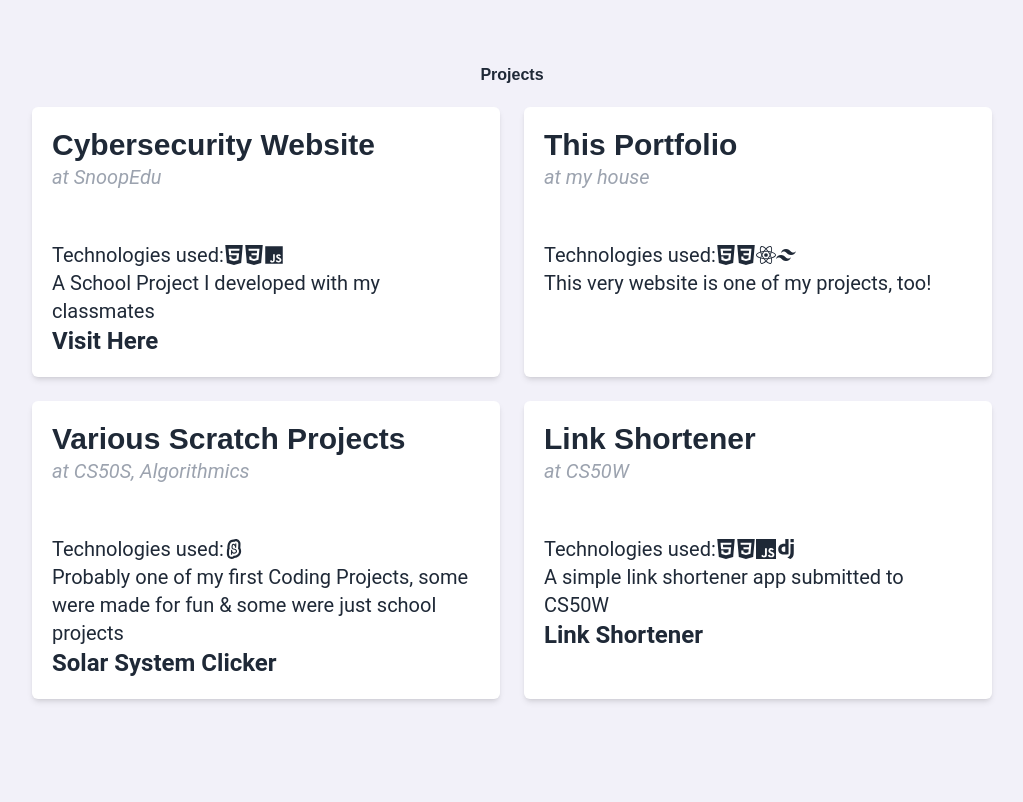
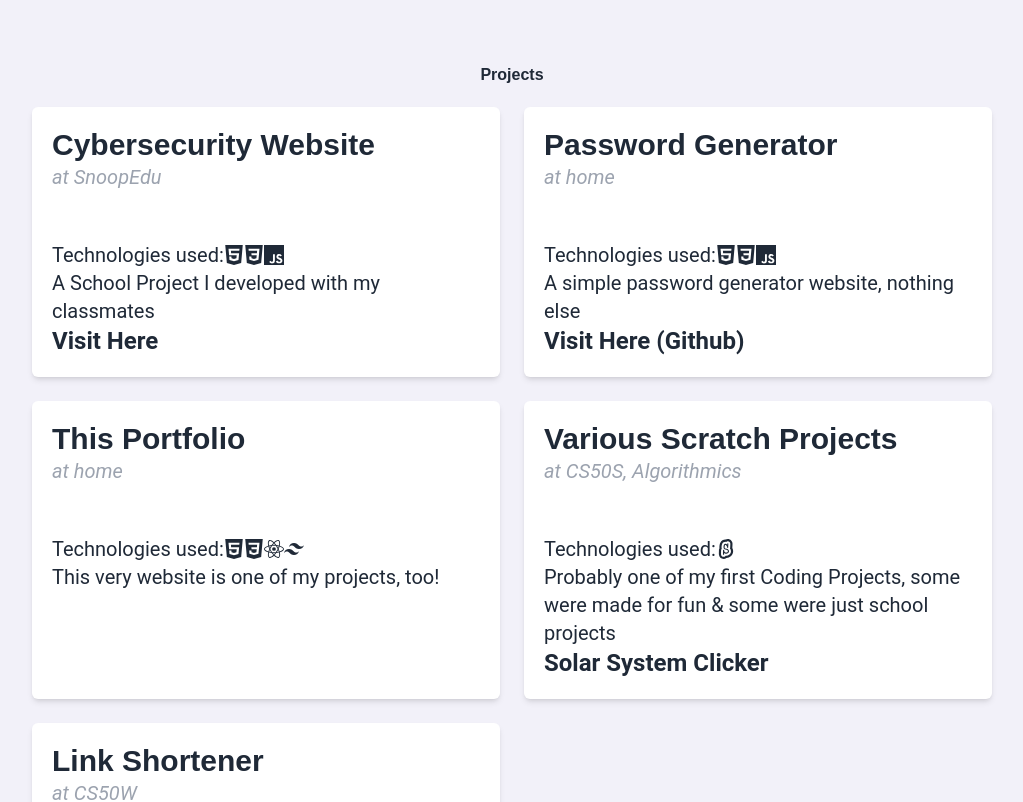
Before and after one commit to virakbothportfolio/virakbothportfolio.github.io, a React (Vite) app in the folder my-app/: page / in a window 1280 px wide. Shown: the part 6480-7282 px from the top of the page, without its empty margins (128-1151 px from the left). Built offline with nearby package versions, Linux system fonts and the light colour scheme.

Commit message:
Added "Password Gen" Project

```diff
--- a/my-app/src/components/Projects.jsx
+++ b/my-app/src/components/Projects.jsx
@@ -1,5 +1,4 @@
 import React from 'react';
-import { FaJs } from 'react-icons/fa';
 import { SiScratch, SiHtml5, SiCss3, SiJavascript, SiTailwindcss, SiReact, SiDjango } from "react-icons/si";
 
 const Schools = () => {
@@ -19,7 +18,7 @@ const Schools = () => {
                 </p>
               </div>
               <p className="text-xl flex items-center">
-                Technologies used: <SiHtml5 /><SiCss3 /><FaJs />
+                Technologies used: <SiHtml5 /><SiCss3 /><SiJavascript />
               </p>
               <p className="text-xl">A School Project I developed with my classmates</p>
               <a
@@ -33,9 +32,29 @@ const Schools = () => {
               className="p-5 bg-white shadow-md rounded-md hover:shadow-xl hover:p-10 duration-500"
             >
               <div className="mb-[50px]">
+                <h3 className="text-3xl font-bold">Password Generator</h3>
+                <p className="text-xl text-gray-400">
+                  <em>at home</em>
+                </p>
+              </div>
+              <p className="text-xl flex items-center">
+                Technologies used: <SiHtml5 /><SiCss3 /><SiJavascript />
+              </p>
+              <p className="text-xl">A simple password generator website, nothing else</p>
+              <a
+              href="https://github.com/VirakbothSoth/Virakboths-Passgen/tree/main"
+              className="font-bold text-b"
+              >
+              Visit Here (Github)
+              </a>
+            </div>
+            <div
+              className="p-5 bg-white shadow-md rounded-md hover:shadow-xl hover:p-10 duration-500"
+            >
+              <div className="mb-[50px]">
                 <h3 className="text-3xl font-bold">This Portfolio</h3>
                 <p className="text-xl text-gray-400">
-                  <em>at my house</em>
+                  <em>at home</em>
                 </p>
               </div>
               <p className="text-xl flex items-center">
@@ -80,7 +99,7 @@ const Schools = () => {
               href="https://github.com/VirakbothSoth/linkshortener"
               className="font-bold text-b"
               >
-              Link Shortener
+              Visit Here (Github)
               </a>
             </div>
         </div>
```
